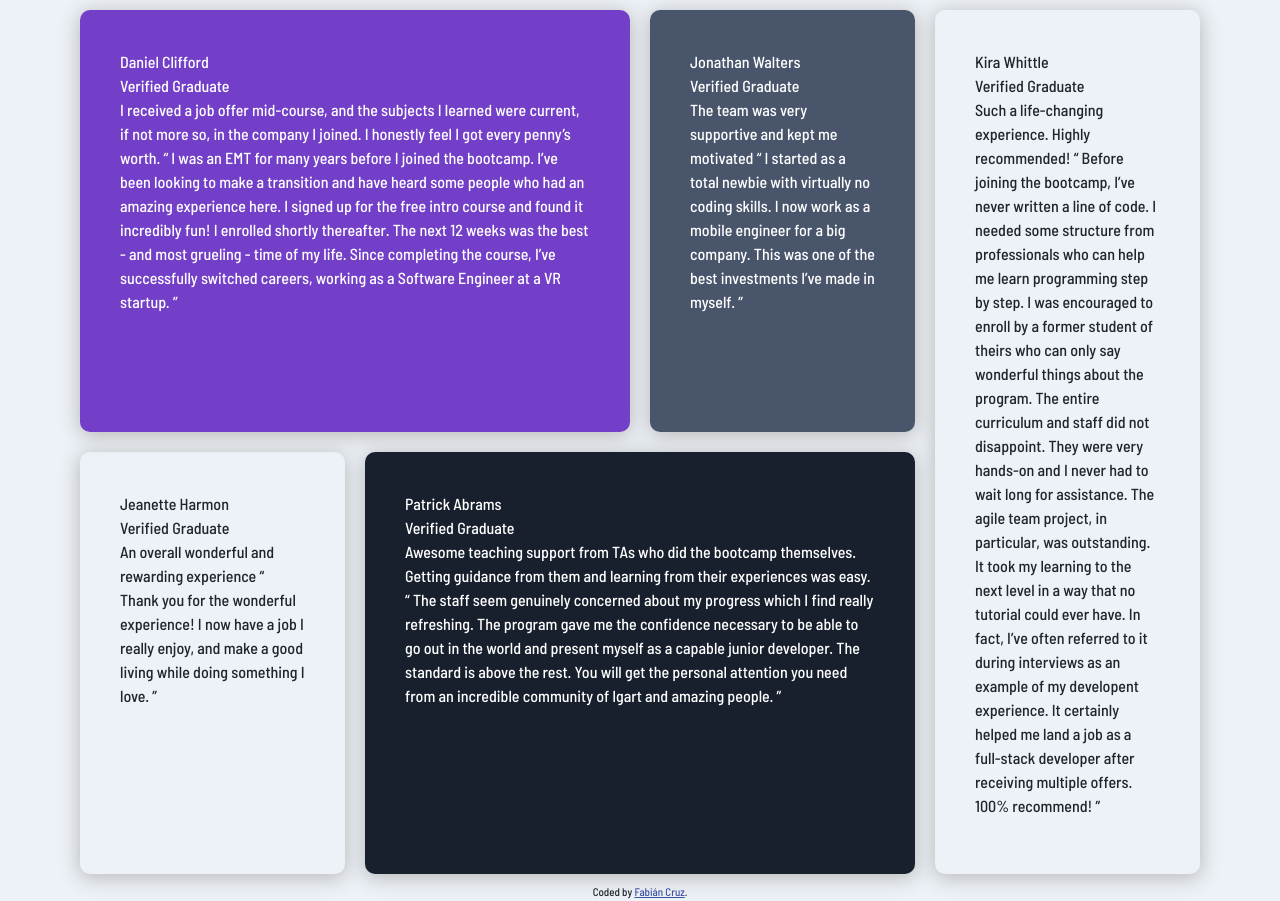
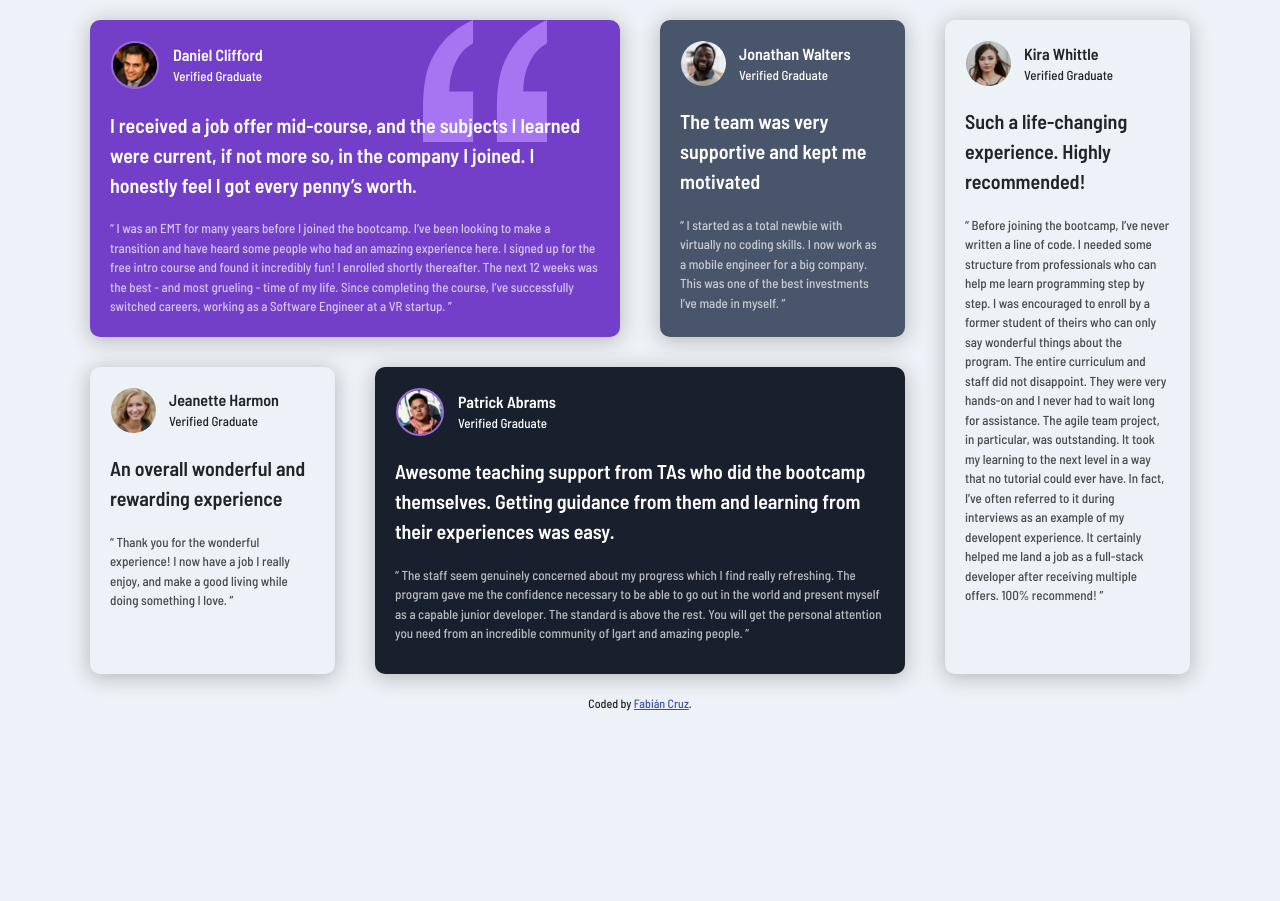
Before and after one commit to FabianCruz-0/-opinions--Web-Design, a plain HTML site: page index.html in a window 1280 px wide. After the commit the page ends 800 px from the top, so only its background shows below. Drawn offline with nearby package versions, Linux system fonts and the light colour scheme.

Commit message:
Challenge finished.

```diff
--- a/index.html
+++ b/index.html
@@ -5,8 +5,11 @@
     <meta name="viewport" content="width=device-width, initial-scale=1.0" />
     <!-- displays site properly based on user's device -->
 
-    <link rel="preconnect" href="https://fonts.gstatic.com">
-    <link href="https://fonts.googleapis.com/css2?family=Barlow+Semi+Condensed:wght@500;600&display=swap" rel="stylesheet">
+    <link rel="preconnect" href="https://fonts.gstatic.com" />
+    <link
+      href="https://fonts.googleapis.com/css2?family=Barlow+Semi+Condensed:wght@500;600&display=swap"
+      rel="stylesheet"
+    />
 
     <link
       rel="icon"
@@ -32,83 +35,177 @@
         <div class="col-lg-9">
           <div class="row prim2com">
             <div class="col-lg-8 data">
-              <p class="text txt-1">
-                Daniel Clifford <br>
-                Verified Graduate <br>
+              <div class="text txt-1">
+                <table>
+                  <tr>
+                    <td class="align-middle">
+                      <img src="images/image-daniel.jpg" alt="" class="img imgPurpl" />
+                    </td>
 
-                I received a job offer mid-course,
-                and the subjects I learned were current, if not more so, in the
-                company I joined. I honestly feel I got every penny’s worth. “ I was
-                an EMT for many years before I joined the bootcamp. I’ve been
-                looking to make a transition and have heard some people who had an
-                amazing experience here. I signed up for the free intro course and
-                found it incredibly fun! I enrolled shortly thereafter. The next 12
+                    <td class="align-middle">
+                      <p>
+                        <span class="fw-bold fs-6">Daniel Clifford</span><br />
+                        Verified Graduate
+                      </p>
+                    </td>
+                  </tr>
+                </table>
+                <br>
+                <div>
+                  <p class="mainSentence">
+                    I received a job offer mid-course, and the subjects I learned
+                    were current, if not more so, in the company I joined. I
+                    honestly feel I got every penny’s worth.
+                  </p>
+                  <br>
+                   <p class="review">
+                     “ I was an EMT for many
+                    years before I joined the bootcamp. I’ve been looking to make a
+                    transition and have heard some people who had an amazing
+                    experience here. I signed up for the free intro course and found
+                    it incredibly fun! I enrolled shortly thereafter. The next 12
                     weeks was the best - and most grueling - time of my life. Since
-                completing the course, I’ve successfully switched careers, working
-                as a Software Engineer at a VR startup. ”
+                    completing the course, I’ve successfully switched careers,
+                    working as a Software Engineer at a VR startup. ”
                    </p>
                 </div>
+              </div>
+            </div>
             <div class="col-lg-4 data">
-              <p class="text txt-2">
-                Jonathan Walters <br>
-                Verified Graduate <br>
-                The team was very supportive and
-                kept me motivated “ I started as a total newbie with virtually no
-                coding skills. I now work as a mobile engineer for a big company.
-                This was one of the best investments I’ve made in myself. ”
+              <div class="text txt-2">
+                <table>
+                  <tr>
+                    <td class="align-middle">
+                      <img src="images/image-jonathan.jpg" alt="" class="img" />
+                    </td>
+
+                    <td class="align-middle">
+                      <p>
+                        <span class="fw-bold fs-6">Jonathan Walters</span><br />
+                        Verified Graduate
                       </p>
+                    </td>
+                  </tr>
+                </table>
+                <br>
+                <div>
+                  <p class="mainSentence">The team was very supportive and kept me motivated</p><br>
+                  <p class="review">
+                    “ I started
+                    as a total newbie with virtually no coding skills. I now work as
+                    a mobile engineer for a big company. This was one of the best
+                    investments I’ve made in myself. ”
+                  </p>
+                </div>
+              </div>
             </div>
           </div>
           <div class="row seg2com">
             <div class="col-lg-4 data">
-              <p class="text txt-3">
-                Jeanette Harmon <br>
-                Verified Graduate <br>
-                An overall wonderful and rewarding
-                experience “ Thank you for the wonderful experience! I now have a
-                job I really enjoy, and make a good living while doing something I
-                love. ”
+              <div class="text txt-3">
+                <table>
+                  <tr>
+                    <td class="align-middle">
+                      <img src="images/image-jeanette.jpg" alt="" class="img" />
+                    </td>
+
+                    <td class="align-middle">
+                      <p>
+                        <span class="fw-bold fs-6">Jeanette Harmon</span><br />
+                        Verified Graduate
+                      </p>
+                    </td>
+                  </tr>
+                </table>
+                <br>
+                <div>
+                  <p class="mainSentence">An overall wonderful and rewarding experience</p><br>
+                   <p class="review2">
+                     “ Thank you for
+                    the wonderful experience! I now have a job I really enjoy, and
+                    make a good living while doing something I love. ”
                    </p>
                 </div>
+              </div>
+            </div>
             <div class="col-lg-8 data">
-              <p class="text txt-4">
-                Patrick Abrams <br>
-                Verified Graduate <br>
-                Awesome teaching support from TAs
-                who did the bootcamp themselves. Getting guidance from them and
-                learning from their experiences was easy. “ The staff seem genuinely
-                concerned about my progress which I find really refreshing. The
-                program gave me the confidence necessary to be able to go out in the
-                world and present myself as a capable junior developer. The standard
-                is above the rest. You will get the personal attention you need from
-                an incredible community of lgart and amazing people. ”
+              <div class="text txt-4">
+                <table>
+                  <tr>
+                    <td class="align-middle">
+                      <img src="images/image-patrick.jpg" alt="" class="img imgPurpl" />
+                    </td>
+
+                    <td class="align-middle">
+                      <p>
+                        <span class="fw-bold fs-6">Patrick Abrams</span><br />
+                        Verified Graduate
                       </p>
+                    </td>
+                  </tr>
+                </table>
+                <br>
+                <div>
+                  <p class="mainSentence">
+                    Awesome teaching support from TAs who did the bootcamp
+                    themselves. Getting guidance from them and learning from their
+                    experiences was easy.
+                  </p><br>
+                  <p class="review">
+                    “ The staff seem genuinely concerned about
+                    my progress which I find really refreshing. The program gave me
+                    the confidence necessary to be able to go out in the world and
+                    present myself as a capable junior developer. The standard is
+                    above the rest. You will get the personal attention you need
+                    from an incredible community of lgart and amazing people. ”
+                  </p>
+                </div>
+              </div>
             </div>
           </div>
         </div>
         <div class="col-lg-3">
           <div class="row data ultcom">
-           <p class="text txt-5">
-              Kira Whittle <br>
-              Verified Graduate <br>
-              Such a life-changing experience. Highly
-              recommended! “ Before joining the bootcamp, I’ve never written a line of
-              code. I needed some structure from professionals who can help me learn
-              programming step by step. I was encouraged to enroll by a former student
-              of theirs who can only say wonderful things about the program. The
-              entire curriculum and staff did not disappoint. They were very hands-on
-              and I never had to wait long for assistance. The agile team project, in
-              particular, was outstanding. It took my learning to the next level in a
-              way that no tutorial could ever have. In fact, I’ve often referred to it
-              during interviews as an example of my developent experience. It
-              certainly helped me land a job as a full-stack developer after receiving
-              multiple offers. 100% recommend! ”
+            <div class="text txt-5">
+              <table>
+                <tr>
+                  <td class="align-middle">
+                    <img src="images/image-kira.jpg" alt="" class="img " />
+                  </td>
+
+                  <td class="align-middle">
+                    <p>
+                      <span class="fw-bold fs-6">Kira Whittle</span><br />
+                      Verified Graduate
+                    </p>
+                  </td>
+                </tr>
+              </table>
+              <br>
+              <div>
+                <p class="mainSentence">Such a life-changing experience. Highly recommended!</p> <br>
+                <p class="review2">
+                  “ Before
+                  joining the bootcamp, I’ve never written a line of code. I needed
+                  some structure from professionals who can help me learn
+                  programming step by step. I was encouraged to enroll by a former
+                  student of theirs who can only say wonderful things about the
+                  program. The entire curriculum and staff did not disappoint. They
+                  were very hands-on and I never had to wait long for assistance.
+                  The agile team project, in particular, was outstanding. It took my
+                  learning to the next level in a way that no tutorial could ever
+                  have. In fact, I’ve often referred to it during interviews as an
+                  example of my developent experience. It certainly helped me land a
+                  job as a full-stack developer after receiving multiple offers.
+                  100% recommend! ”
                 </p>
               </div>
             </div>
           </div>
         </div>
+      </div>
+    </div>
 
-    <div class="attribution">Coded by <a href="#">Fabián Cruz</a>.</div>
+    <div class="attribution">Coded by <a href="https://github.com/FabianCruz-0" target="_blank">Fabián Cruz</a>.</div>
   </body>
 </html>
--- a/style/style.css
+++ b/style/style.css
@@ -1,27 +1,36 @@
-.attribution { font-size: 11px; text-align: center; }
+.attribution { font-size: 12px; text-align: center; margin-bottom: 20px; }
 
 .attribution a { color: hsl(228, 45%, 44%); }
 
 body{
     background-color: #EDF2F8;
     font-family: 'Barlow Semi Condensed', sans-serif;
+    font-weight: 500;
+    font-size: 13px;
 }
 
 .data{
-    padding: 10px;
+    padding: 20px;
 }
 .text{
-    padding: 40px;
+    padding: 20px;
     border-radius: 10px;
     width: 100%;
     height: 100%;
      box-shadow:0px 3px 20px 1px rgb(184, 184, 184);
 }
 
+
 .txt-1{
-    background-color: #733FC8;
+    background: url('/images/bg-pattern-quotation.svg'), #733FC8;
     color: white;
+    z-index: 4;
+    background-repeat:no-repeat;
+    background-position-x: 82%;
+    background-size: 9.7vw;
 }
+
+
 .txt-2{
  background-color: #49556B;
  color: white;
@@ -45,3 +54,41 @@ body{
 .ultcom{
     height: 100%;
 }
+.imgPurpl{
+    border: solid 2px #9C6BDB;
+}
+.img{
+    border-radius: 100%;
+    width: 80%;
+}
+.header{
+  text-align: bottom;
+}
+p{
+    margin-bottom: 0px;
+}
+.mainSentence{
+ font-weight:600;
+ font-size: 20px;
+}
+.review{
+    color: rgba(255,255, 255, 0.7);
+}
+.review2{
+    color: rgba(0, 0, 0, 0.7);
+}
+.comillas{
+    position: absolute;
+}
+@media (max-width:700px)
+{
+.txt-1{
+    background-size: 25vw;
+}
+}
+@media (max-width:511px)
+{
+.seg2com{
+   margin-top: 20px;
+}
+}
```
Lines whose indentation alone changed are shown as unchanged.
